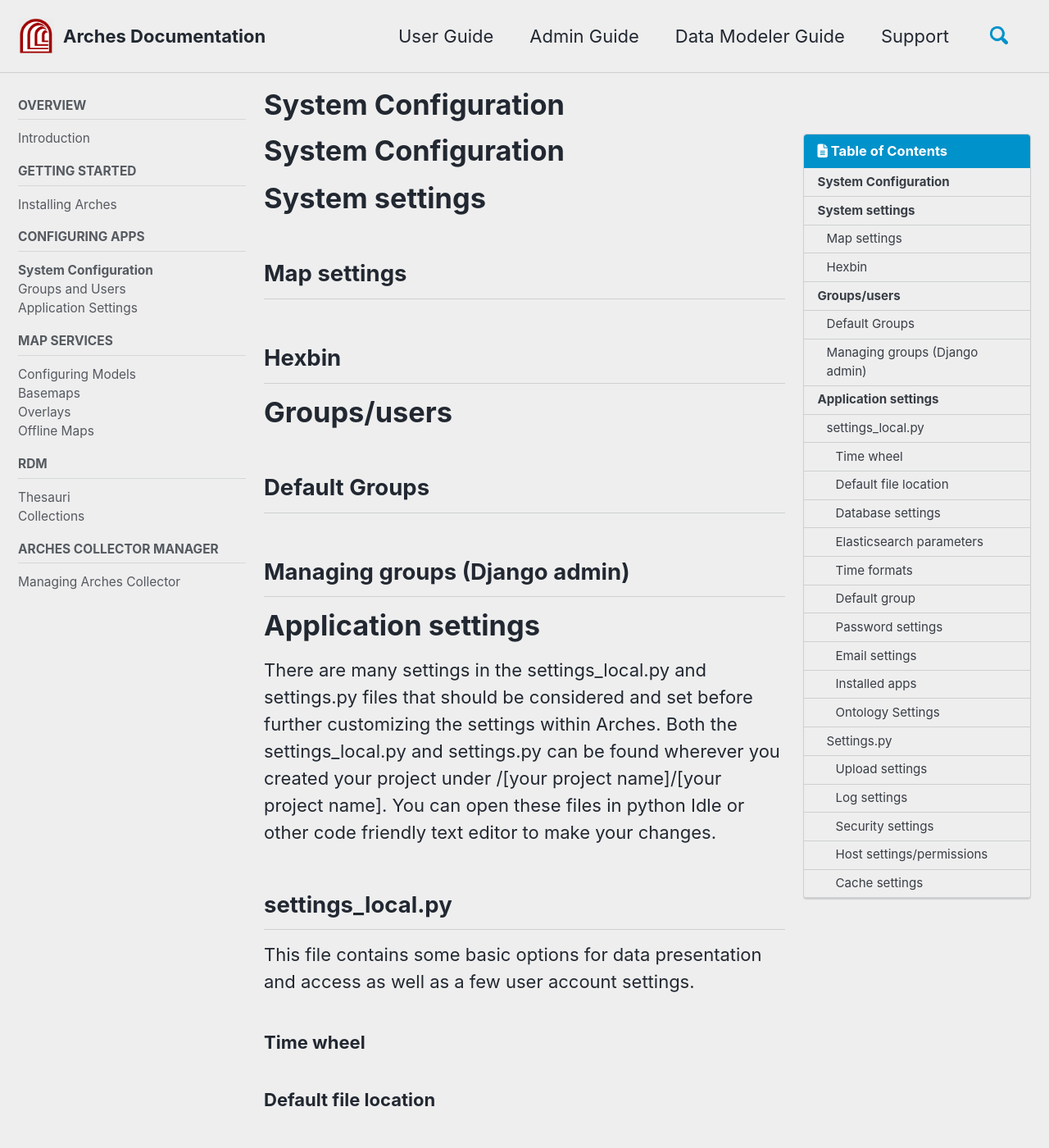
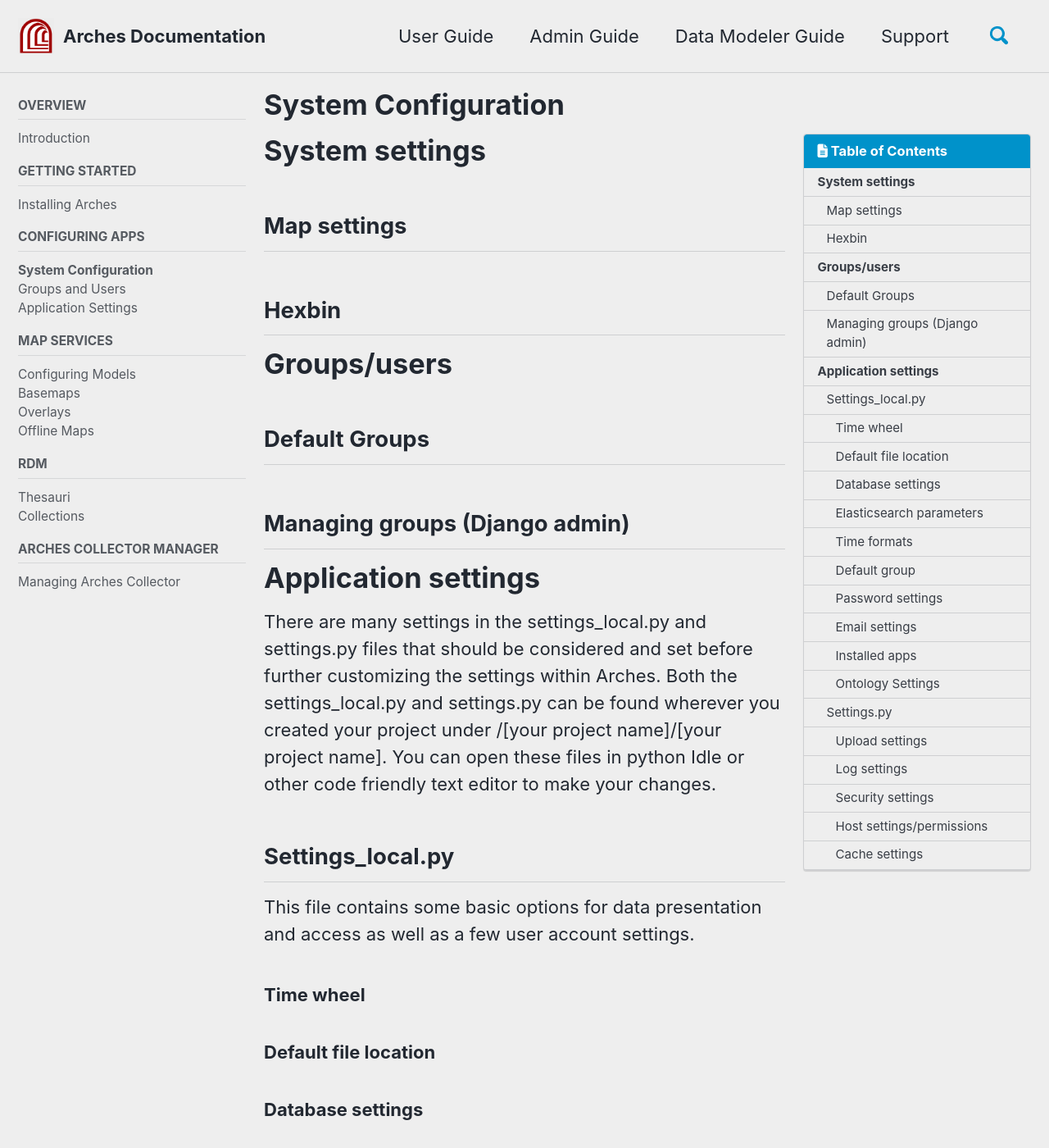
Before and after one commit to fargeo/archesguides, a Jekyll site: the page built from _pages/configuration.md, in a window 1280 px wide and 1400 px high. Shown: the whole window at 82% size. Built offline with Jekyll 4.4.1, drawn with Linux system fonts in a browser that asks for light colours; cached includes are drawn as plain includes; nearby versions of some CDN libraries; our own code applies the rules of GitHub Pages for plain Markdown files.

Commit message:
Update configuration.md
title in front matter and text edits

```diff
--- a/_pages/configuration.md
+++ b/_pages/configuration.md
@@ -13,8 +14,6 @@
     values:
       author_profile: false
 ---
-# System Configuration
-
 # System settings
 ## Map settings
 ## Hexbin
@@ -25,7 +24,7 @@
 
 # Application settings
 There are many settings in the settings_local.py and settings.py files that should be considered and set before further customizing the settings within Arches. Both the settings_local.py and settings.py can be found wherever you created your project under /[your  project name]/[your project name]. You can open these files in python Idle or other code friendly text editor to make your changes.
-## settings_local.py
+## Settings_local.py
 This file contains some basic options for data presentation and access as well as a few user account settings.
 ### Time wheel
 ### Default file location
```
Also changed, not shown: other parts of _pages/configuration.md (+1 -0 lines).
